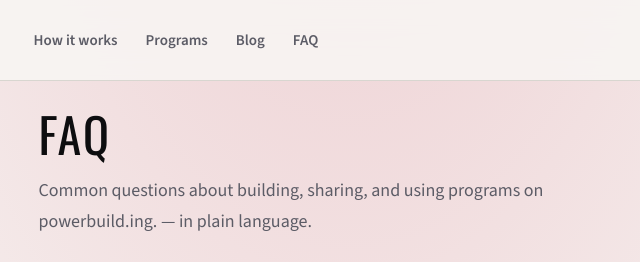
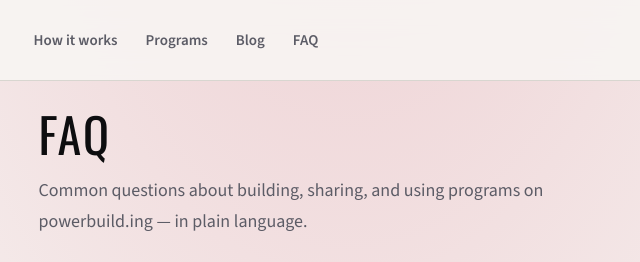
Before and after one commit to jameslcowan/itrain.ing, a website: page sites/powerbuilding/faq/index.html in a window 1280 px wide. Shown: the top 262 px of the page, 282-922 px from the left. Drawn offline with nearby package versions, Linux system fonts and the light colour scheme.

Commit message:
Rebuild powerbuilding FAQ page after lead punctuation fix.

```diff
--- a/sites/powerbuilding/faq/index.html
+++ b/sites/powerbuilding/faq/index.html
@@ -315,7 +315,7 @@
     <main id="main" class="blog-main lp-faq-full">
   <header class="faq-page__head">
     <h1 class="faq-page__title">FAQ</h1>
-    <p class="faq-page__lead">Common questions about building, sharing, and using programs on powerbuild.ing. — in plain language.</p>
+    <p class="faq-page__lead">Common questions about building, sharing, and using programs on powerbuild.ing — in plain language.</p>
     <ul class="faq-page__nav" aria-label="FAQ sections">
 <li><a href="#start">Getting started</a></li>
 <li><a href="#sharing">Sharing your program</a></li>
```
